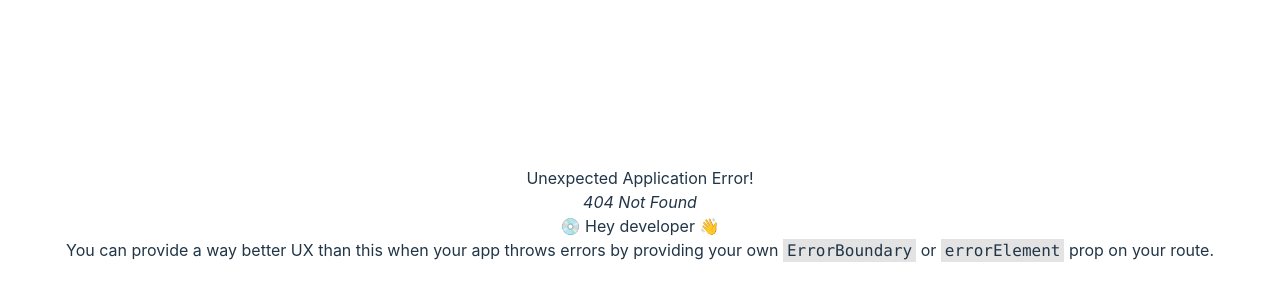
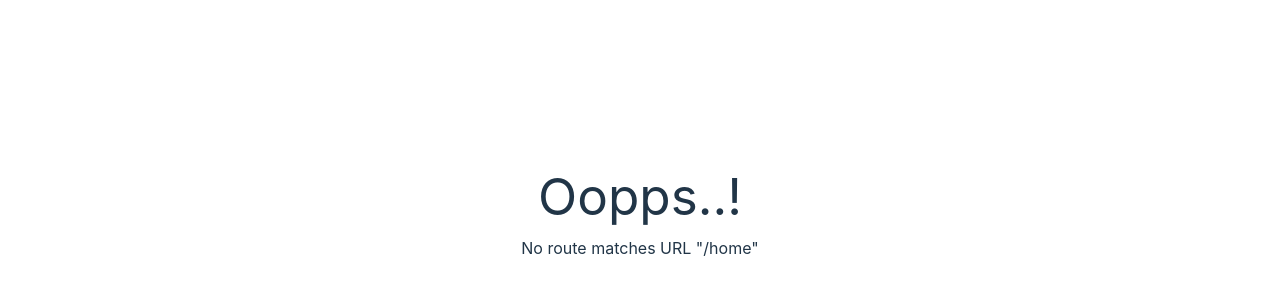
Before and after one commit to Imranhasanrimon/milestone-8, a React (Vite) app in the folder modules/module-45/introduction-to-react-router/: page /home in a window 1280 px wide. Before the commit this address had no page. Shown: the part 186-486 px from the top of the page. Built offline with nearby package versions, Linux system fonts and the light colour scheme.

Commit message:
learning useRouteError hook

```diff
--- /dev/null
+++ b/modules/module-45/introduction-to-react-router/src/components/ErrorPage.jsx
@@ -0,0 +1,13 @@
+import { useRouteError } from "react-router-dom";
+
+const ErrorPage = () => {
+    const error = useRouteError();
+    return (
+        <div>
+            <h1>Oopps..!</h1>
+            <p className="mt-3">{error.error.message}</p>
+        </div>
+    );
+};
+
+export default ErrorPage;
--- a/modules/module-45/introduction-to-react-router/src/main.jsx
+++ b/modules/module-45/introduction-to-react-router/src/main.jsx
@@ -13,11 +13,13 @@ import Users from './components/Users.jsx';
 import UserDetail from './components/UserDetail.jsx';
 import Posts from './components/Posts.jsx';
 import PostBody from './components/PostBody.jsx';
+import ErrorPage from './components/ErrorPage.jsx';
 
 const routerrr = createBrowserRouter([
   {
     path: '/',
     element: <Home></Home>,
+    errorElement: <ErrorPage></ErrorPage>,
     children: [
       {
         path: '/about',
```
